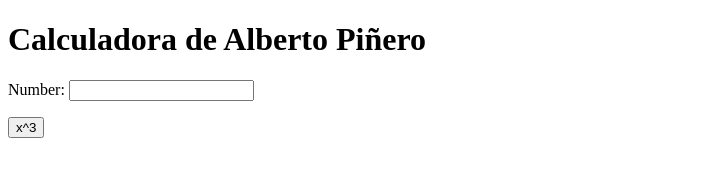
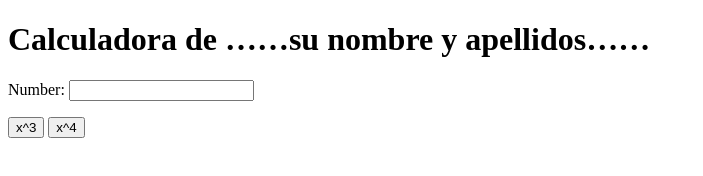
Before and after one commit to Albertopinero/ID_APL_my_calculator, a plain HTML site: page index.html in a window 1280 px wide. Shown: the whole page, without its empty margins (0-703 px from the left). Drawn offline with Linux system fonts and the light colour scheme.

Commit message:
x^4 button

```diff
--- a/index.html
+++ b/index.html
@@ -5,17 +5,22 @@
         <meta charset="utf-8">
     </head>
     <body>
-        <h1>Calculadora de Alberto Piñero</h1>
+        <h1>Calculadora de ……su nombre y apellidos……</h1>
         Number:
         <input type="text" id="n1">
         <p>
             <button onclick="cube()"> x^3 </button>
+            <button onclick="power_4()"> x^4</button>
         </p>
         <script type="text/javascript">
             function cube() {
                 var num = document.getElementById("n1");
                 num.value = Math.pow(num.value, 3);
             }
+            function power_4() {
+                var num = document.getElementById("n1");
+                num.value = Math.pow(num.value, 4);
+            }
         </script>
     </body>
 </html>
```
